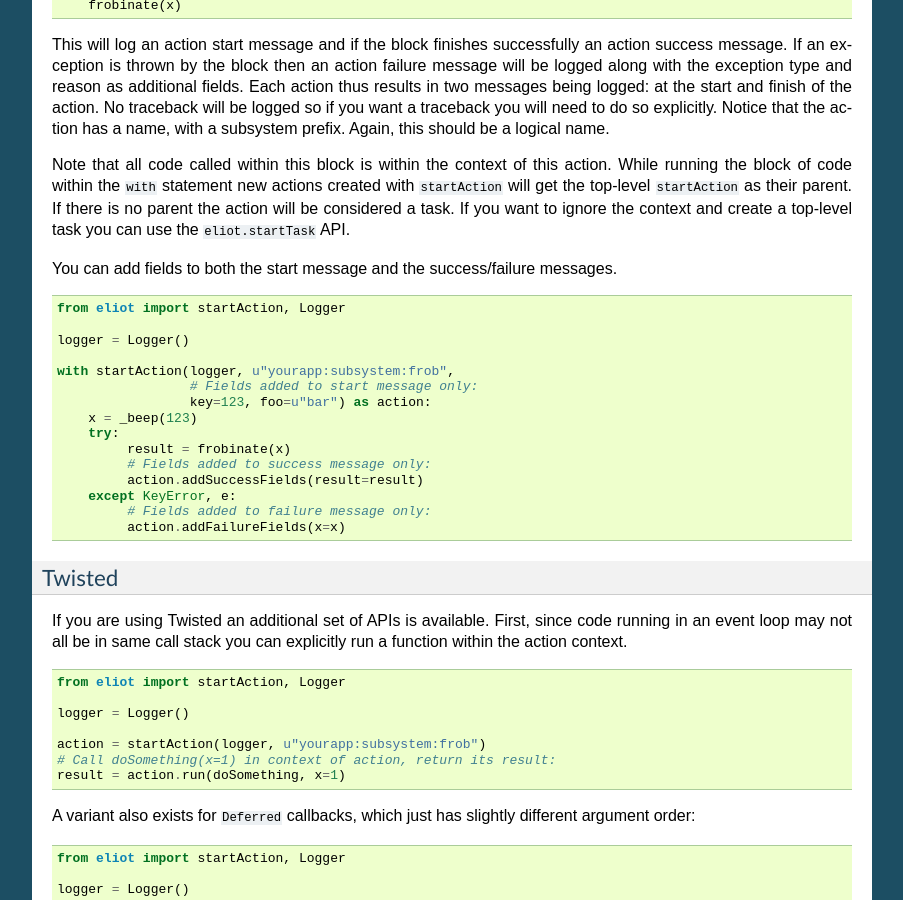
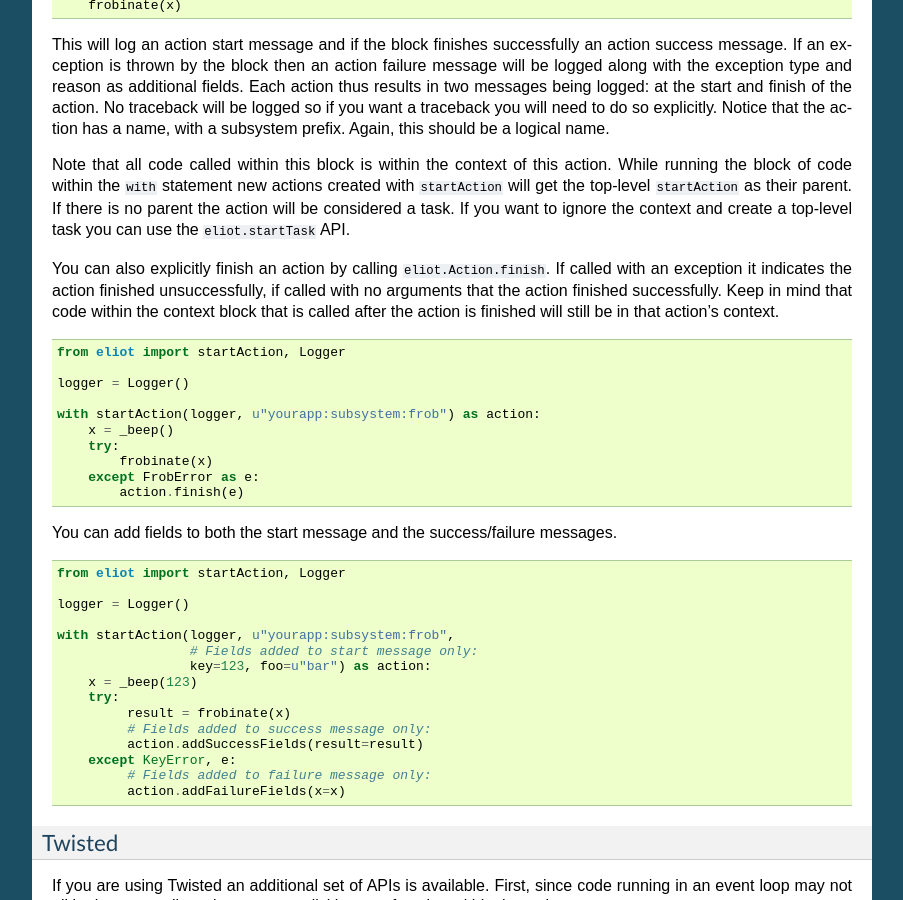
Before and after one commit to itamarst/eliot, a Sphinx documentation site: the page built from docs/source/usage.rst, in a window 1280 px wide and 900 px high, scrolled down 2634 px. Shown: the whole window, without its empty margins (198-1101 px from the left). Built offline with Sphinx 7.4.7, drawn with Linux system fonts in a browser that asks for light colours.

Commit message:
Document the new API.

```diff
--- a/docs/source/usage.rst
+++ b/docs/source/usage.rst
@@ -180,6 +180,23 @@
 While running the block of code within the ``with`` statement new actions created with ``startAction`` will get the top-level ``startAction`` as their parent.
 If there is no parent the action will be considered a task.
 If you want to ignore the context and create a top-level task you can use the ``eliot.startTask`` API.
+
+You can also explicitly finish an action by calling ``eliot.Action.finish``.
+If called with an exception it indicates the action finished unsuccessfully, if called with no arguments that the action finished successfully.
+Keep in mind that code within the context block that is called after the action is finished will still be in that action's context.
+
+.. code-block:: python
+
+     from eliot import startAction, Logger
+
+     logger = Logger()
+
+     with startAction(logger, u"yourapp:subsystem:frob") as action:
+         x = _beep()
+         try:
+             frobinate(x)
+         except FrobError as e:
+             action.finish(e)
 
 You can add fields to both the start message and the success/failure messages.
 
```
